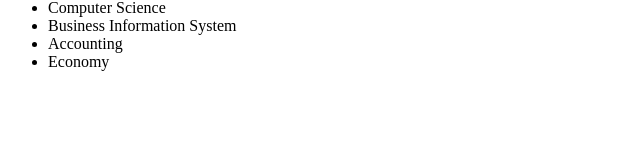
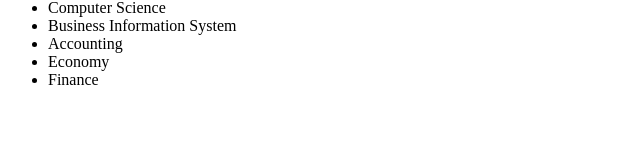
Before and after one commit to kane91280/Angular-Mosh-Hamedani, an Angular app in the folder angular-fundamentals/fundamentals/: page / in a window 1280 px wide. Shown: the part 128-289 px from the top of the page, without its empty margins (0-640 px from the left). Built offline with nearby package versions, Linux system fonts and the light colour scheme.

Commit message:
add Finance course to service

```diff
--- a/angular-fundamentals/fundamentals/src/app/courses.service.ts
+++ b/angular-fundamentals/fundamentals/src/app/courses.service.ts
@@ -8,6 +8,6 @@ export class CoursesService {
   constructor() { }
   getCourseList = ()=>{
     return ["Computer Science", "Business Information System",
-    "Accounting", "Economy"];
+    "Accounting", "Economy", "Finance"];
   }
 }
```
